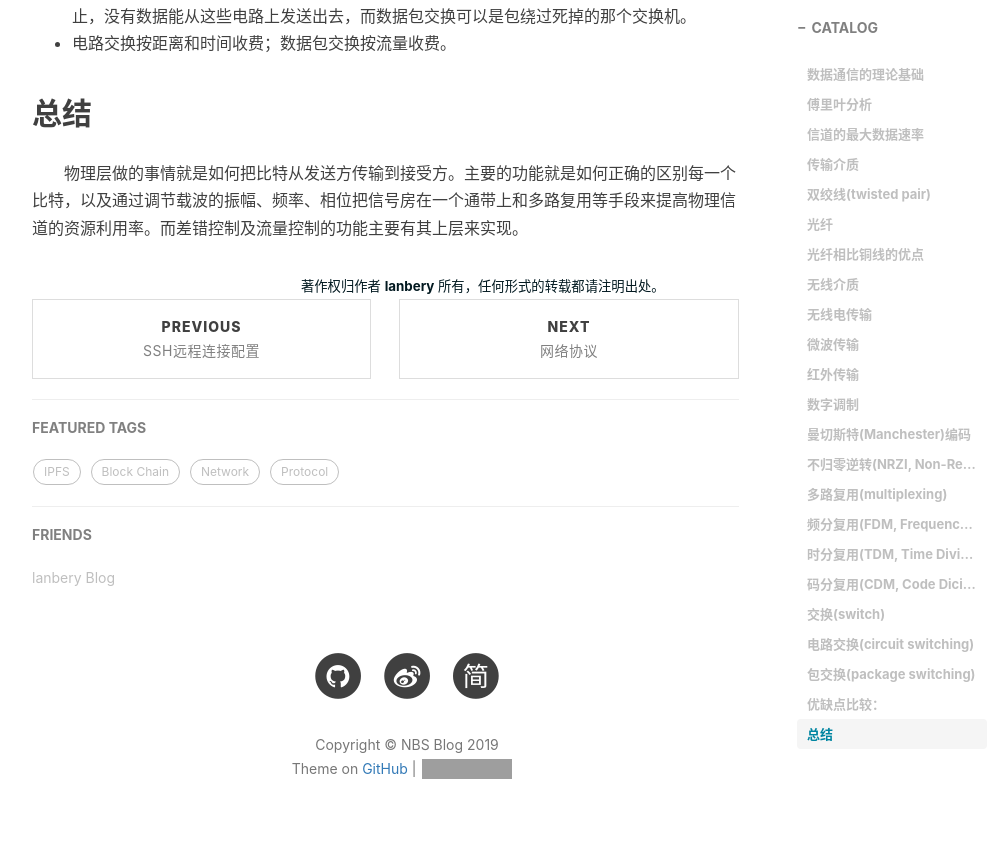
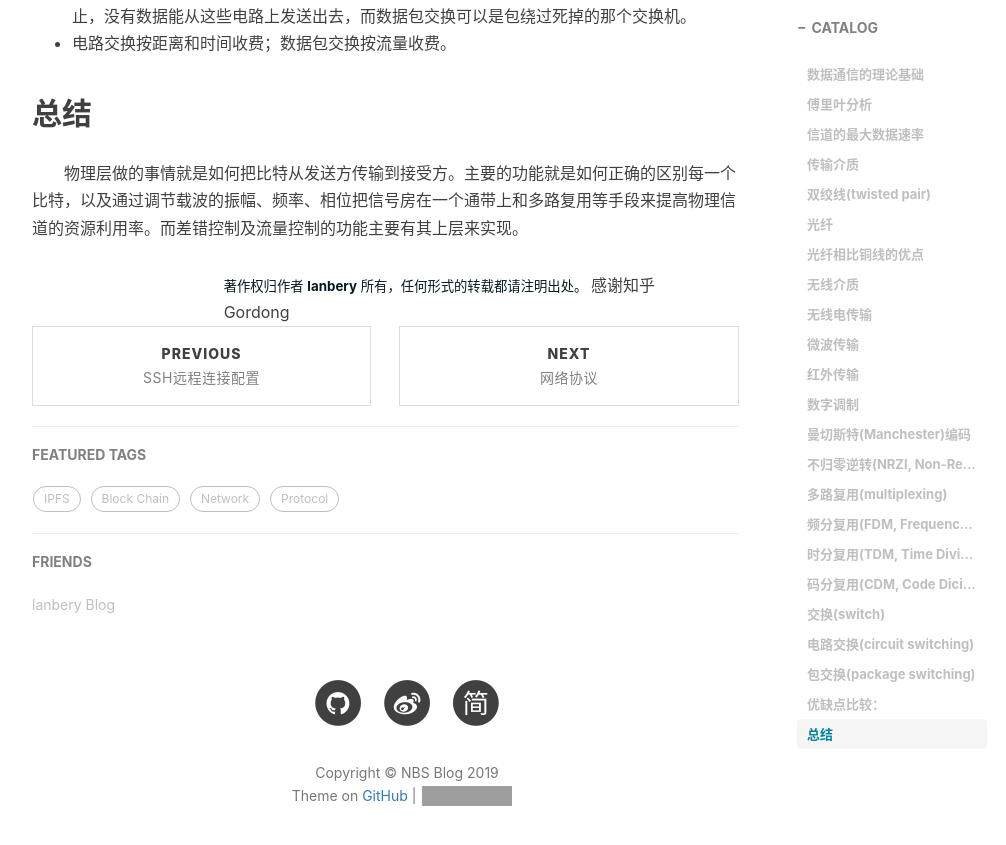
Before and after one commit to NBSChain/nbschain.github.io, a Jekyll site: the page built from _posts/2019-02-13-网络协议-物理层.md, in a window 1280 px wide and 900 px high, scrolled down 7805 px. Shown: the top 845 px of the window, without its empty margins (233-1239 px from the left). Built offline with Jekyll 4.4.1, drawn with Linux system fonts in a browser that asks for light colours; nearby versions of some CDN libraries; comment, search, counter and statistics services are not loaded; grey boxes are pictures that could not be loaded.

Commit message:
Network Protocol

```diff
--- a/_posts/2019-02-13-网络协议-物理层.md
+++ b/_posts/2019-02-13-网络协议-物理层.md
@@ -205,5 +205,6 @@ S·C=(A-B+C)·C=A·C-B·C+C·C=0+0+1=1<br>
 			{% endif %}
 			所有，任何形式的转载都请注明出处。
 		</a>
+		<span>感谢知乎 Gordong </span>
 	</div>
 </div>
```
